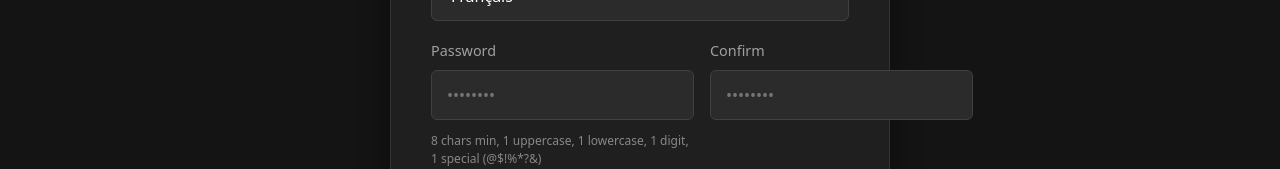
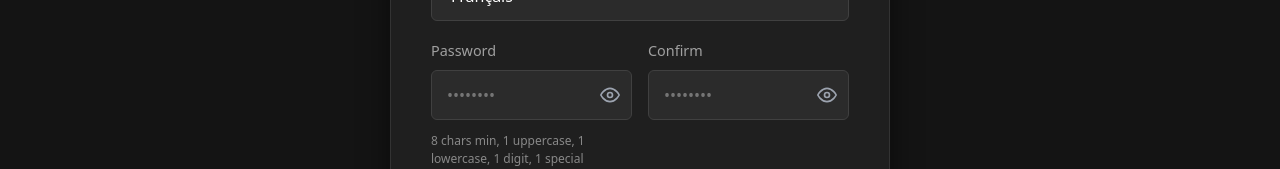
Before and after one commit to Losseni-dia/reservationsSpringBoot, a React (Vite) app in the folder frontend/: page /register in a window 1280 px wide. Shown: the part 631-800 px from the top of the page. Built offline with nearby package versions, Linux system fonts and the light colour scheme; no server answers.

Commit message:
maj form register pour visualiser le password

```diff
--- a/frontend/src/pages/Register/RegisterPage.tsx
+++ b/frontend/src/pages/Register/RegisterPage.tsx
@@ -5,6 +5,7 @@ import { authApi } from '../../services/api';
 import { useAuth } from '../../components/context/AuthContext';
 import { UserRegistrationDto } from '../../types/models';
 import styles from './RegisterPage.module.css';
+import PasswordInput from "../../components/ui/passwordinput/PasswordInput";
 
 const RegisterPage: React.FC = () => {
   const { t } = useTranslation();
@@ -87,100 +88,124 @@ const RegisterPage: React.FC = () => {
       </div>
 
       <div className={styles.registerCard}>
-        <h2 className={styles.cardTitle}>{t('auth.register.title')}</h2>
+        <h2 className={styles.cardTitle}>{t("auth.register.title")}</h2>
 
         {error && <div className={styles.errorMessage}>{error}</div>}
 
         <form onSubmit={handleSubmit} className={styles.form}>
           <div className={styles.row}>
             <div className={styles.fieldGroup}>
-              <label className={styles.label}>{t('auth.firstname')}</label>
+              <label className={styles.label}>{t("auth.firstname")}</label>
               <input
                 name="firstname"
                 type="text"
                 value={formData.firstname}
                 onChange={handleChange}
                 className={styles.input}
-                placeholder={t('auth.placeholderFirstname')}
+                placeholder={t("auth.placeholderFirstname")}
                 required
               />
             </div>
             <div className={styles.fieldGroup}>
-              <label className={styles.label}>{t('auth.lastname')}</label>
+              <label className={styles.label}>{t("auth.lastname")}</label>
               <input
                 name="lastname"
                 type="text"
                 value={formData.lastname}
                 onChange={handleChange}
                 className={styles.input}
-                placeholder={t('auth.placeholderLastname')}
+                placeholder={t("auth.placeholderLastname")}
                 required
               />
             </div>
           </div>
 
           <div className={styles.fieldGroup}>
-            <label className={styles.label}>{t('auth.loginId')}</label>
+            <label className={styles.label}>{t("auth.loginId")}</label>
             <input
               name="login"
               type="text"
               value={formData.login}
               onChange={handleChange}
               className={styles.input}
-              placeholder={t('auth.placeholderChooseLogin')}
+              placeholder={t("auth.placeholderChooseLogin")}
               required
             />
           </div>
 
           <div className={styles.fieldGroup}>
-            <label className={styles.label}>{t('auth.email')}</label>
+            <label className={styles.label}>{t("auth.email")}</label>
             <input
               name="email"
               type="email"
               value={formData.email}
               onChange={handleChange}
               className={styles.input}
-              placeholder={t('auth.placeholderEmail')}
+              placeholder={t("auth.placeholderEmail")}
               required
             />
           </div>
 
           <div className={styles.fieldGroup}>
-            <label className={styles.label}>{t('auth.language')}</label>
+            <label className={styles.label}>{t("auth.language")}</label>
             <select
               name="langue"
               value={formData.langue}
               onChange={handleChange}
               className={styles.input}
             >
-              <option value="fr">{t('auth.langFr')}</option>
-              <option value="en">{t('auth.langEn')}</option>
-              <option value="nl">{t('auth.langNl')}</option>
+              <option value="fr">{t("auth.langFr")}</option>
+              <option value="en">{t("auth.langEn")}</option>
+              <option value="nl">{t("auth.langNl")}</option>
             </select>
           </div>
 
           <div className={styles.row}>
             <div className={styles.fieldGroup}>
-              <label className={styles.label}>{t('auth.password')}</label>
-              <input name="password" type="password" value={formData.password} onChange={handleChange} className={styles.input} placeholder={t('auth.placeholderPassword')} required />
-              <small style={{ color: '#888', fontSize: '0.75rem', marginTop: '4px' }}>
-                {t('auth.passwordRules')}
+              <label className={styles.label}>{t("auth.password")}</label>
+              <PasswordInput
+                name="password"
+                value={formData.password}
+                onChange={handleChange}
+                className={styles.input}
+                placeholder={t("auth.placeholderPassword")}
+                required
+              />
+              <small
+                style={{ color: "#888", fontSize: "0.75rem", marginTop: "4px" }}
+              >
+                {t("auth.passwordRules")}
               </small>
             </div>
             <div className={styles.fieldGroup}>
-              <label className={styles.label}>{t('auth.confirm')}</label>
-              <input name="confirmPassword" type="password" value={formData.confirmPassword} onChange={handleChange} className={styles.input} placeholder={t('auth.placeholderPassword')} required />
+              <label className={styles.label}>{t("auth.confirm")}</label>
+              <PasswordInput
+                name="confirmPassword"
+                value={formData.confirmPassword}
+                onChange={handleChange}
+                className={styles.input}
+                placeholder={t("auth.placeholderPassword")}
+                required
+              />
             </div>
           </div>
 
-          <button type="submit" disabled={isLoading} className={`${styles.submitButton} ${isLoading ? styles.buttonDisabled : ''}`}>
-            {isLoading ? t('auth.register.submitLoading') : t('auth.register.submit')}
+          <button
+            type="submit"
+            disabled={isLoading}
+            className={`${styles.submitButton} ${isLoading ? styles.buttonDisabled : ""}`}
+          >
+            {isLoading
+              ? t("auth.register.submitLoading")
+              : t("auth.register.submit")}
           </button>
         </form>
 
         <p className={styles.footerText}>
-          {t('auth.register.hasAccount')}{' '}
-          <Link to="/login" className={styles.loginLink}>{t('auth.register.signIn')}</Link>
+          {t("auth.register.hasAccount")}{" "}
+          <Link to="/login" className={styles.loginLink}>
+            {t("auth.register.signIn")}
+          </Link>
         </p>
       </div>
     </div>
```
